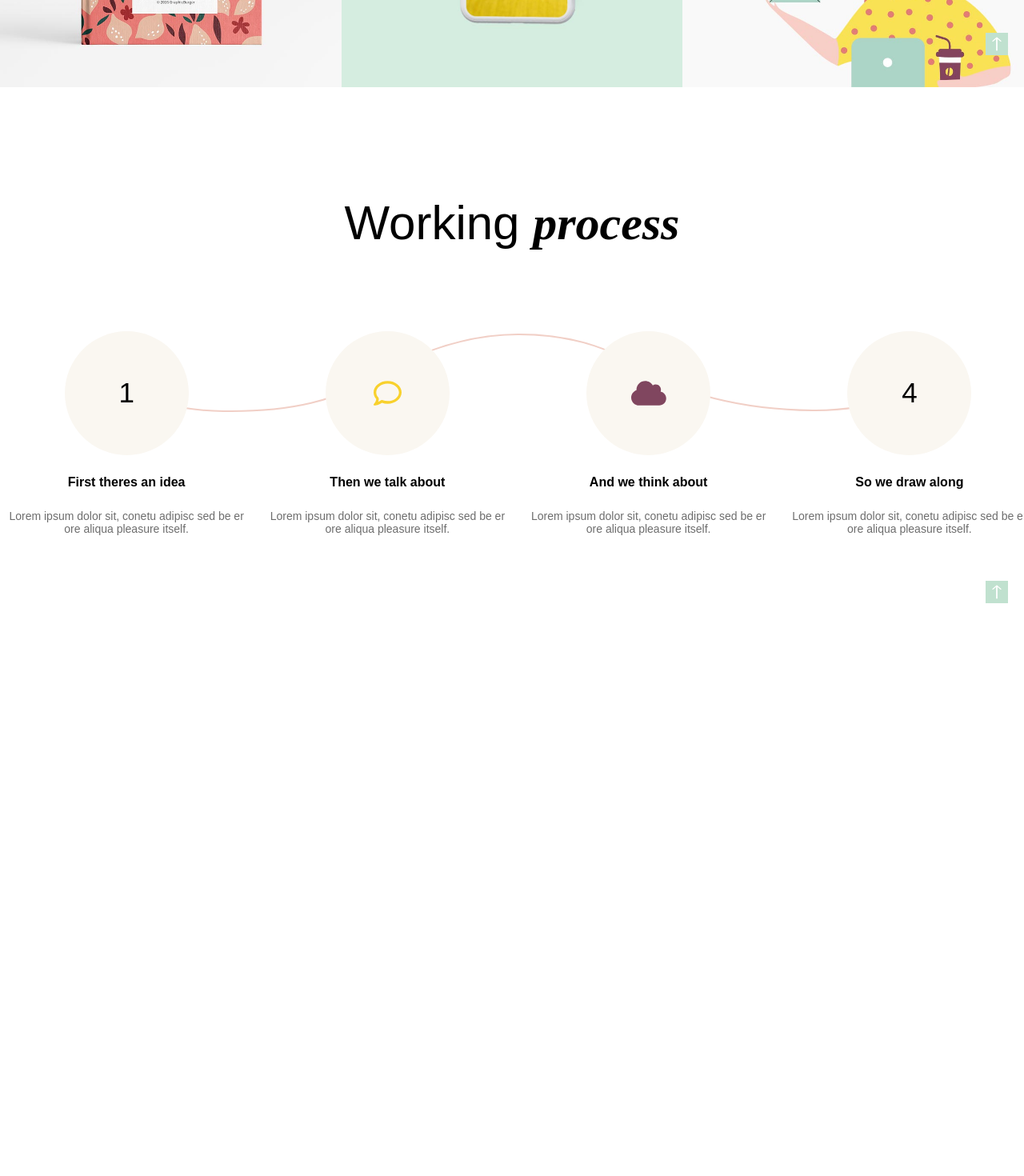
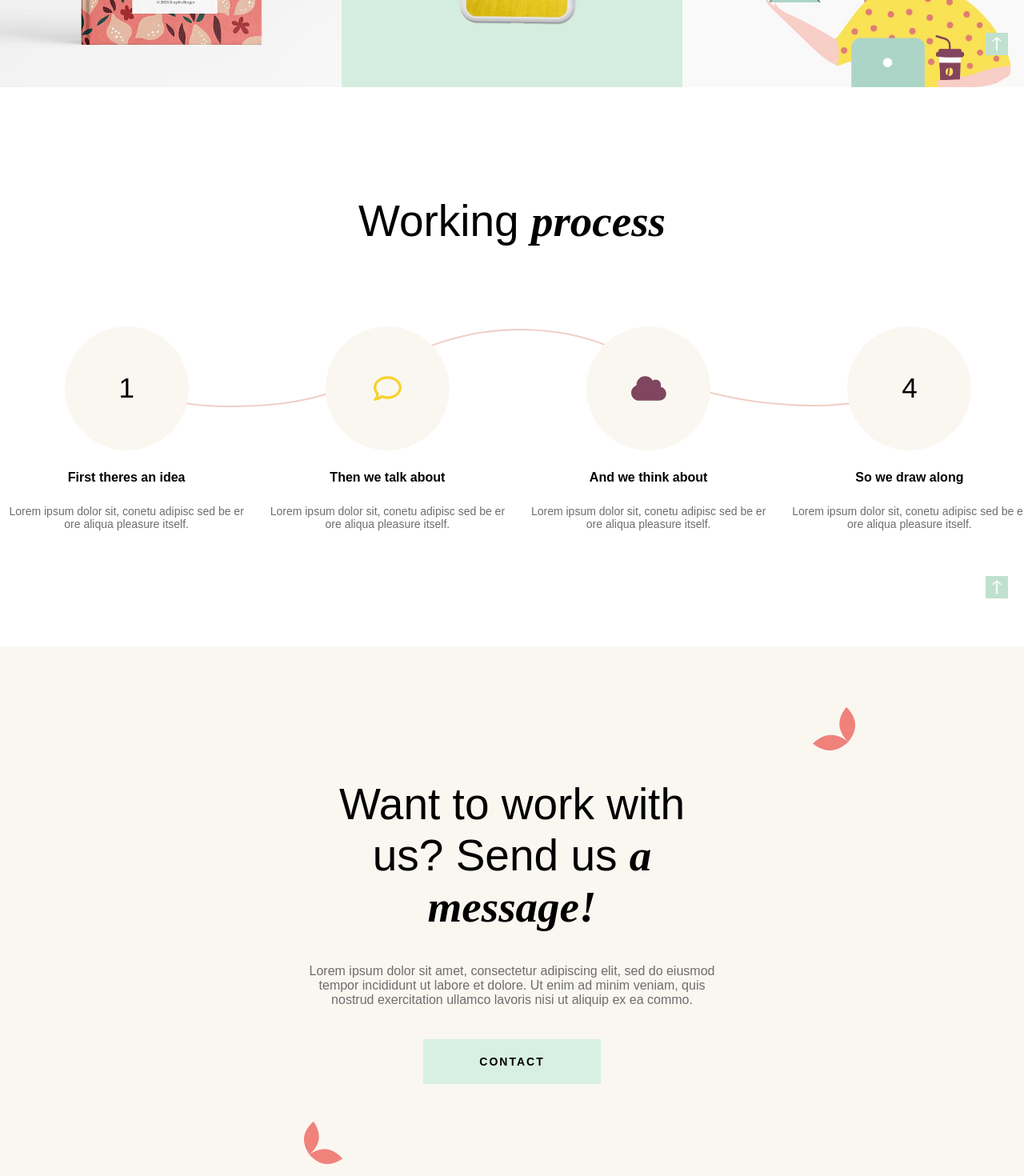
Before and after one commit to MirkoCherchi/proj-html-vuejs, a Vue app: page / in a window 1280 px wide. Shown: the part 1607-3077 px from the top of the page at 80% size. Before the commit the page ends 2421 px from the top, so only its background shows below. Built offline with nearby package versions, Linux system fonts and the light colour scheme.

Commit message:
feat: main section 4

```diff
--- a/src/components/main/Main.vue
+++ b/src/components/main/Main.vue
@@ -2,12 +2,14 @@
 import MainSection1 from "./MainSection1.vue";
 import MainSection2 from "./MainSection2.vue";
 import MainSection3 from "./MainSection3.vue";
+import MainSection4 from "./MainSection4.vue";
 
 export default {
     components: {
         MainSection1,
         MainSection2,
         MainSection3,
+        MainSection4,
     },
 };
 </script>
@@ -17,6 +19,7 @@ export default {
         <MainSection1 />
         <MainSection2 />
         <MainSection3 />
+        <MainSection4 />
     </main>
 </template>
 
--- a/src/components/main/MainSection1.vue
+++ b/src/components/main/MainSection1.vue
@@ -178,6 +178,5 @@ h1 {
     font-weight: bold;
     font-family: "Playfair Display", serif;
     font-style: italic;
-    font-weight: 700;
 }
 </style>
--- a/src/components/main/MainSection2.vue
+++ b/src/components/main/MainSection2.vue
@@ -10,7 +10,7 @@
             <div class="item">
                 <img src="/img/h-2-port-img-3.jpg" alt="Book A" />
                 <img class="absolute-shop" src="../../assets/svg/svg-6.svg" alt="Shop" />
-                <img class="absolute-circle" src="../../assets/svg/svg-7.svg" alt="circle" />
+                <img class="absolute-circle" src="../../assets/svg/svg-4.svg" alt="circle" />
             </div>
             <div class="item">
                 <img src="/img/h-2-port-img-4.jpg" alt="Book psd" />
@@ -46,7 +46,7 @@
 
     .absolute-shop {
         position: absolute;
-        width: 6%;
+        width: 8%;
         top: 170px;
         right: 0;
         background-color: #fff;
@@ -55,10 +55,10 @@
 
     .absolute-circle {
         position: absolute;
-        width: 6%;
+        width: 8%;
         top: 120px;
         right: 0;
-        background-color: #fff;
+        background-color: $bg-8;
         padding: 10px;
     }
 
--- a/src/components/main/MainSection3.vue
+++ b/src/components/main/MainSection3.vue
@@ -58,14 +58,13 @@ export default {};
 
 h2 {
     text-align: center;
-    font-size: 60px;
+    font-size: 55px;
     font-weight: 400;
 
     span {
         font-weight: bold;
         font-family: "Playfair Display", serif;
         font-style: italic;
-        font-weight: 700;
     }
 }
 
--- /dev/null
+++ b/src/components/main/MainSection4.vue
@@ -0,0 +1,75 @@
+<script>
+export default {};
+</script>
+
+<template>
+    <section>
+        <div class="big-cont4">
+            <img class="absolute1" src="/img/short-slider-rev-1-img-2.png" alt="foglia dx" />
+            <img class="absolute2" src="/img/short-slider-rev-1-img-6.png" alt="foglia sx" />
+            <div class="cont-section4">
+                <h2>Want to work with us? Send us <span>a message!</span></h2>
+                <p>
+                    Lorem ipsum dolor sit amet, consectetur adipiscing elit, sed do
+                    eiusmod tempor incididunt ut labore et dolore. Ut enim ad minim
+                    veniam, quis nostrud exercitation ullamco lavoris nisi ut aliquip ex
+                    ea commo.
+                </p>
+                <button>Contact</button>
+            </div>
+        </div>
+    </section>
+</template>
+
+<style scoped lang="scss">
+@use "../../assets/style/typography" as *;
+
+.big-cont4 {
+    background-color: $bg-5;
+    padding: 165px 380px 115px 380px;
+    position: relative;
+
+    .absolute1 {
+        position: absolute;
+        right: 210px;
+        top: 75px;
+    }
+
+    .absolute2 {
+        position: absolute;
+        bottom: 15px;
+    }
+}
+
+.cont-section4 {
+    margin: 0 auto;
+    text-align: center;
+
+    h2 {
+        text-align: center;
+        font-size: 55px;
+        font-weight: 400;
+
+        span {
+            font-weight: bold;
+            font-family: "Playfair Display", serif;
+            font-style: italic;
+        }
+    }
+
+    p {
+        color: $text-8;
+        padding: 40px 0;
+    }
+
+    button {
+        background-color: $bg-6;
+        padding: 20px 70px;
+        text-transform: uppercase;
+        font-size: 14px;
+        letter-spacing: 2px;
+        font-weight: 600;
+        cursor: pointer;
+    }
+}
+</style>
```
